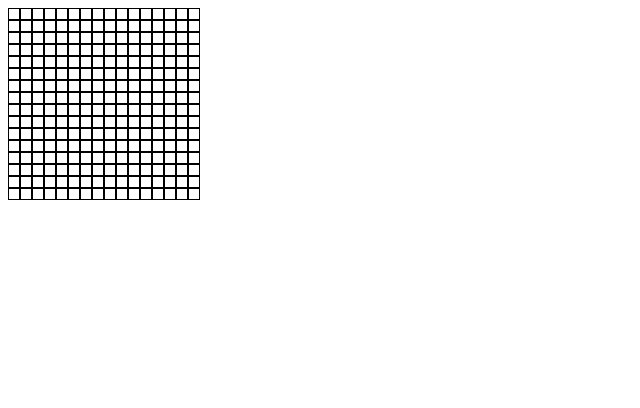
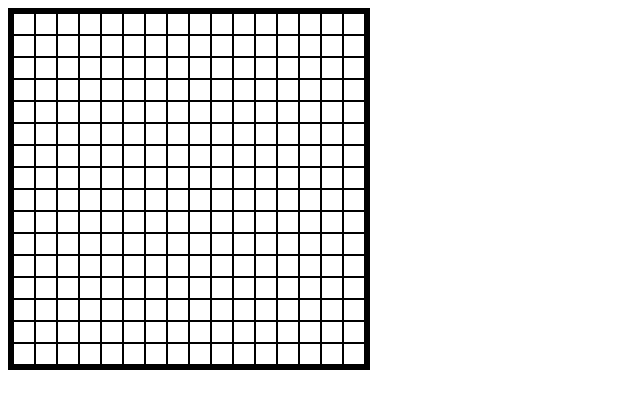
Before and after one commit to RaihanSharif/etch-a-sketch, a plain HTML site: page index.html in a window 1280 px wide. Shown: the whole page, without its empty margins (0-640 px from the left). Drawn offline with Linux system fonts and the light colour scheme.

Commit message:
Add thick border around the outside

```diff
--- a/style.css
+++ b/style.css
@@ -1,9 +1,12 @@
-
+#grid-container {
+    border: 5px black solid;
+    max-width: fit-content;
+}
 .outer {
     display: flex;
 }
 .inner {
     border: 1px black solid;
-    height: 10px;
-    width: 10px;
+    height: 20px;
+    width: 20px;
 }
```
